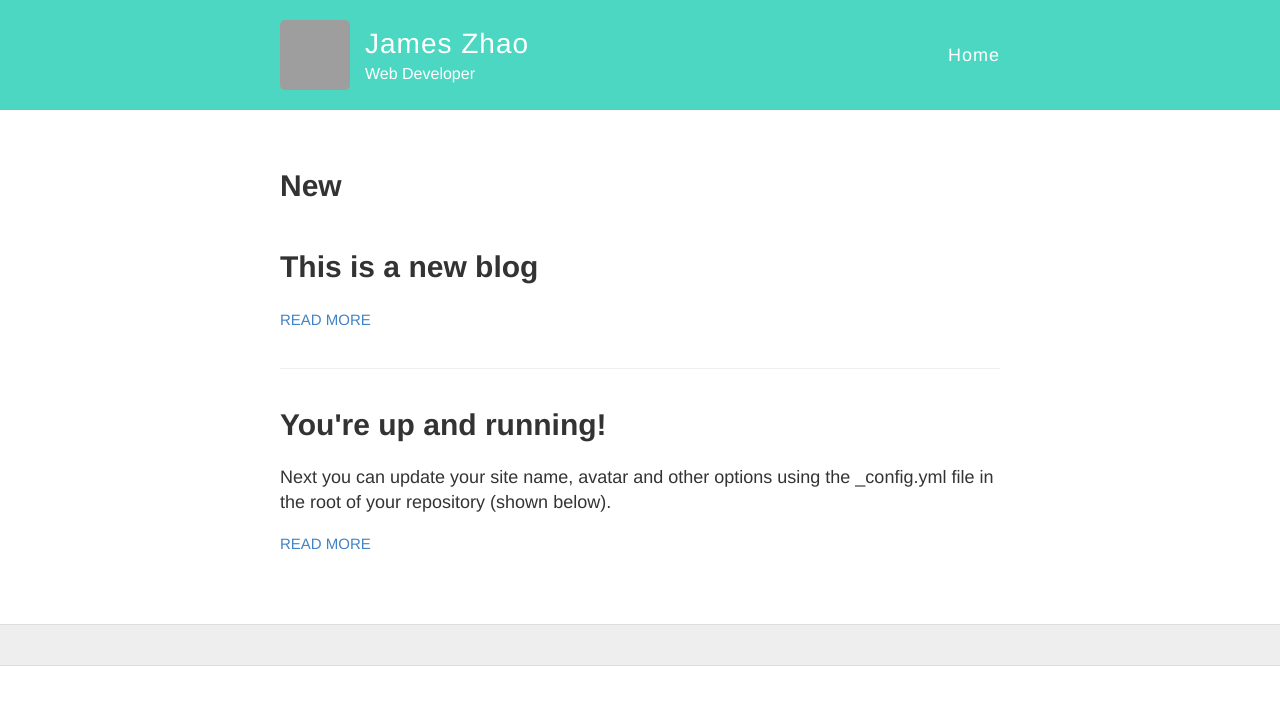
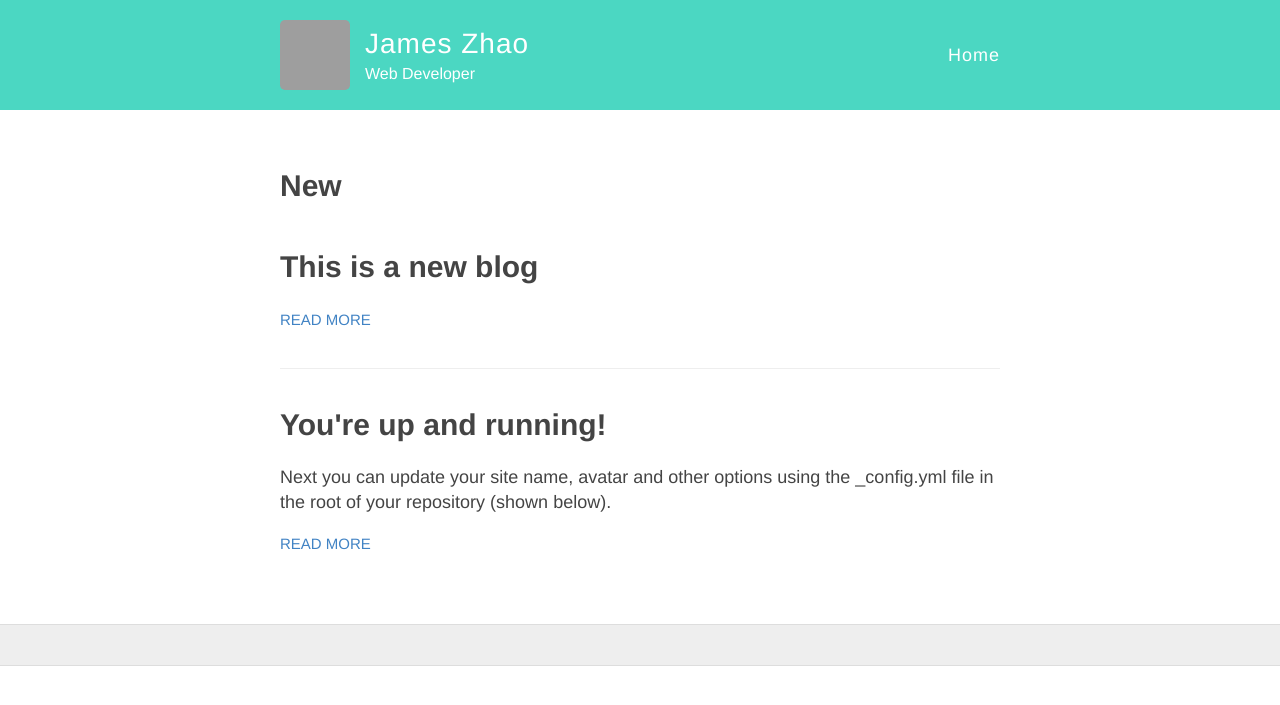
Before and after one commit to jameskzhao/site, a Jekyll site: the page built from blog.html, in a window 1280 px wide. Shown: the top 705 px of the page. Built offline with Jekyll 4.4.1, drawn with Linux system fonts in a browser that asks for light colours; grey boxes are pictures that could not be loaded.

Commit message:
Update _variables.scss

```diff
--- a/_sass/_variables.scss
+++ b/_sass/_variables.scss
@@ -9,7 +9,7 @@ $blue: #4183C4;
 // Grays
 $black: #000;
 $darkerGray: #222;
-$darkGray: #333;
+$darkGray: #444;
 $gray: #666;
 $lightGray: #eee;
 $white: #fff;
```
